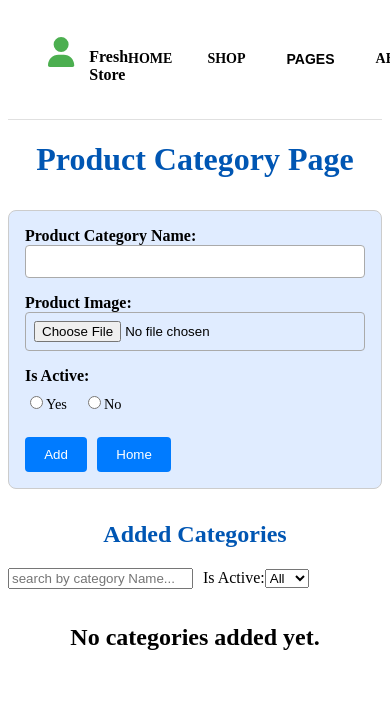
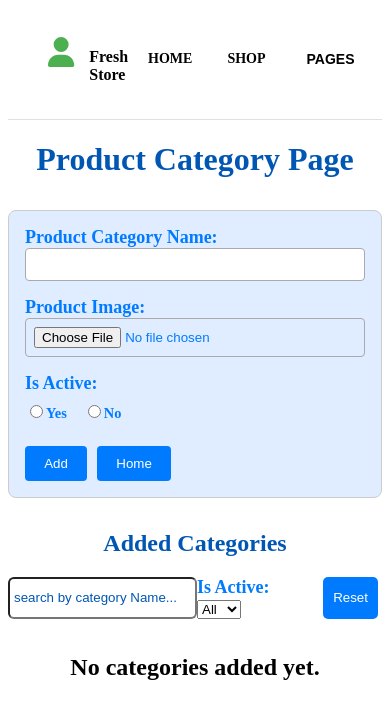
Before and after one commit to NadeemAshraf123/Fresh_Fruit_Store, a React (Vite) app: page /visit-categorypage in a window 390 px wide. Shown: the top 718 px of the page. Built offline with nearby package versions, Linux system fonts and the light colour scheme.

Commit message:
updated code for Fresh Fruit Store

```diff
--- a/src/components/pages/AddProduct.module.css
+++ b/src/components/pages/AddProduct.module.css
@@ -71,17 +71,43 @@
 /*================= Product Table Display ============ */
 
 /* searchfeilds  */
+
+.searchbars {
+  display: flex;
+  justify-content: space-evenly;
+}
 .ProductPageSearchInputfields {
     margin-right: 10px;
 }
 
-.resetbutton {
-  margin-left: 20px;
+.ProductPageSearchInputfields{
+   border-radius: 6px;
+  padding: 4px;
+
+}
+.ProductPageSearchInputfields::placeholder{
+  color: #0056b3;
+}
+
+.ProductPageSearchInputfields:focus{
+
+  border-color: #0b7fdf;
+  outline: none;
+  color: #66afe9;
+
+}
+
+.resetbutton{
+  margin-left: 25px;
+  padding: 5px 10px ;
   background-color: #007bff;
-  color: white;
-  border-color: white;
-  border-radius: 6px;
-  padding: 4px 6px;
+  color:white ;
+  border: none;
+  border-radius: 5px;
+  cursor: pointer;
+  margin-right: 4px;
+
+
 }
 
 
--- a/src/components/pages/AddProducts.tsx
+++ b/src/components/pages/AddProducts.tsx
@@ -21,9 +21,9 @@ const AddProducts = () => {
   const [searchCategory, setSearchCategory] = React.useState<string>("");
   const [searchFeatured, setSearchFeatured] = React.useState<string>("");
 
-  console.log("searchName", searchName);
-  console.log("searchCategory", searchCategory);
-  console.log("searchFeatured", searchFeatured);
+  // console.log("searchName", searchName);
+  // console.log("searchCategory", searchCategory);
+  // console.log("searchFeatured", searchFeatured);
 
 
   const navigate = useNavigate();
@@ -41,7 +41,7 @@ const AddProducts = () => {
     setUsersCategories(Categories);
   }, []);
 
-  console.log("usersCategories", usersCategories);
+  console.log("categories added by user at addcategory page", usersCategories);
 
   const handleSubmit = (e: React.FormEvent) => {
     e.preventDefault();
@@ -286,7 +286,7 @@ const AddProducts = () => {
           </div>
         </div>
 
-        <button type="submit" className={styles.button}>
+     <button type="submit" className={styles.button}>
           Add
         </button>
         <button type="button" onClick={BackToHome} className={styles.button}>
@@ -311,7 +311,7 @@ const AddProducts = () => {
           type="search"
           placeholder="search by Category..."
         />
-        <label htmlFor="featuredSelect">Is Featured:</label>
+        <label htmlFor="featuredSelect">Is Featured:
         <select
           value={searchFeatured}
           onChange={(e) => setSearchFeatured(e.target.value)}
@@ -320,6 +320,7 @@ const AddProducts = () => {
           <option value="true">Yes</option>
           <option value="false">No</option>
         </select>
+        </label>
 
         <button
         onClick={handleRestfunctionality}
--- a/src/components/pages/ProductCategoryPage.module.css
+++ b/src/components/pages/ProductCategoryPage.module.css
@@ -57,8 +57,58 @@
 /* =============table============== */
 
 /* searchfeilds  */
+
+.categorypagesearchbars {
+  display: flex;
+  justify-content: space-evenly;
+}
 .categorypagesearchinputfields {
-    margin-right: 10px;
+  border-radius: 6px;
+  padding: 4px;
+
+}
+.categorypagesearchinputfields::placeholder{
+  color: #0056B3;
+}
+.categorypagesearchinputfields:focus {
+  border-color: #0b7fdf;
+  outline: none;
+  color: #66afe9;
+}
+
+
+/* .SearchActiveStatusLabel {
+  font-size: 70px;
+  color: #007bff;
+  background-color: red;
+
+} */
+
+
+
+.categorypagesearchbars, label{
+
+  color: #007bff;
+  font-size: large;
+  font-weight: 600;
+}
+
+
+
+.resetbutton{
+  margin-left: 25px;
+  padding: 5px 10px ;
+  background-color: #007bff;
+  color:white ;
+  border: none;
+  border-radius: 5px;
+  cursor: pointer;
+  margin-right: 4px;
+
+
+}
+.resetbutton:hover{
+  background-color: #0056B3;
 }
 
 
--- a/src/components/pages/ProductCategoryPage.tsx
+++ b/src/components/pages/ProductCategoryPage.tsx
@@ -50,7 +50,6 @@ const VisitCategorizedPage = () => {
         );
         setCategoryList(existingCategories);
 
-        // alert("Category added!");
         toast.success("Category Added");
         setProductCategoryName("");
         setProductImage(null);
@@ -112,6 +111,16 @@ const VisitCategorizedPage = () => {
   });
 
   console.log("normalized", searchActiveStatus);
+
+  const HandleResetFunctionality = () => {
+
+        if (!setSearchActiveStatus && !setSearchCategoryName) return ;
+
+    toast.success("search feilds are reset");
+    setSearchActiveStatus("");
+    setSearchCategoryName("");
+
+  }
 
   return (
     <>
@@ -197,7 +206,7 @@ const VisitCategorizedPage = () => {
           placeholder="search by category Name..."
         />
 
-        <label>Is Active:</label>
+        <label className={styles.SearchActiveStatusLabel}>Is Active:
         <select
           value={searchActiveStatus}
           onChange={(e) => setSearchActiveStatus(e.target.value)}
@@ -206,11 +215,12 @@ const VisitCategorizedPage = () => {
           <option value="true">Yes</option>
           <option value="false">No</option>
         </select>
+        </label>
 
-        <p>{searchCategoryName}</p>
+            <button className={styles.resetbutton} onClick={HandleResetFunctionality}> Reset </button>
+      </div>
 
-        <p>{searchActiveStatus}</p>
-      </div>
+
       {filteredCategories.length > 0 ? (
         <table className={styles.table}>
           <thead>
--- a/src/components/productpage/FeaturesCards.tsx
+++ b/src/components/productpage/FeaturesCards.tsx
@@ -50,31 +50,68 @@ console.log("firsts un-sorted array", arr);
 
 
 
+
+
+// let Arr = [] ;
+// let Index = 0 ;
+
+// for ( let i = 0 ; i < duplicate.length; i++) {
+//   let element_existed = false ;
+
+//   for (let j = 0; j < Arr.length ; j++) {
+
+//     if ( Arr[j] === duplicate[i]) {
+//       element_existed = true;
+//       break;
+//     }
+//   }
+
+
+//   if (!element_existed) {
+//     Arr[Index] = duplicate[i];
+//     Index++;
+//   }
+
+// };
+// console.log("Remove Duplicate's:", Arr);
+
  const duplicate = [3,2,1,2,7,6,6,6,5,4,9,8,10];
 
 
 let Arr = [] ;
-let Index = 0 ;
+let Index = 0;
 
-for ( let i = 0 ; i < duplicate.length; i++) {
-  let element_existed = false ;
+for (let i = 0 ; i < duplicate.length; i++ ) {
 
-  for (let j = 0; j < Arr.length ; j++) {
+  for ( var j = 0 ; j < Arr.length; j++ ) {
 
-    if ( Arr[j] === duplicate[i]) {
-      element_existed = true;
-      break;
+      if ( Arr[j] === duplicate[i]) {
+        break;
+
+      }
+
     }
+if ( j === Arr.length) {
+  Arr[Index] = duplicate[i] ;
+  Index++
+}
+
+
+  }
+  console.log("withOUT---TRU--FALSEduplicate removal" , Arr);
+
+
+
+  let table = [ 1, 2, 3];
+
+
+  for (let i = 0 ; i < table.length ; i++) {
+    let i = table[0];
+    console.log("table" , i);
+
+
   }
 
-
-  if (!element_existed) {
-    Arr[Index] = duplicate[i];
-    Index++;
-  }
-
-};
-console.log("Remove Duplicate's:", Arr);
 
 
 
--- a/src/components/productpage/MainSection.tsx
+++ b/src/components/productpage/MainSection.tsx
@@ -8,7 +8,7 @@ const MainSection = () => {
     <section className={styles.hero}>
       <div className={styles.heroContent}>
         <div className={styles.textArea}>
-          <p className={styles.subTitle}>Fresh Fresh Orange Lemon</p>
+          <p className={styles.subTitle}>Fresh Orange Lemon Juice</p>
           <h1 className={styles.price}>$14.00 <span>/ package</span></h1>
           <button className={styles.shopBtn}>Shop Now</button>
         </div>
--- a/src/components/productpage/Nav.module.css
+++ b/src/components/productpage/Nav.module.css
@@ -42,6 +42,7 @@ margin-right: 10px;
   padding: 0;
   font-size: 1rem;
 }
+
 
 .navlinks li a {
   text-decoration: none;
@@ -236,3 +237,22 @@ margin-right: 10px;
 .searchbar button:hover {
   background-color: #388e3c;
 }
+
+
+
+/* media queries ---- */
+
+@media (max-width: 768px) {
+  .mainnavbaar {
+    display: flex;
+    flex-wrap: nowrap;
+    align-items: center;
+    gap: 10px;
+  }
+}
+
+@media (max-width: 768px) {
+  .HomeNavTag {
+    margin-left: 10px;
+  }
+}
--- a/src/components/productpage/Nav.tsx
+++ b/src/components/productpage/Nav.tsx
@@ -116,7 +116,7 @@ const Nav = () => {
   };
 
   console.log(
-    "Saved Products to localStorage:",
+    "Saved Products to localStorage by users at Addproduct page:",
     JSON.parse(localStorage.getItem("products") || "[]")
   );
 
@@ -131,7 +131,7 @@ const Nav = () => {
         </div>
 
         <ul className={styles.navlinks}>
-          <li>
+          <li className={styles.HomeNavTag}>
             {" "}
             <Link to="/"> Home </Link>{" "}
           </li>
@@ -146,7 +146,7 @@ const Nav = () => {
               className={styles.pagesbutton}
               onClick={HandlePagesDropdown}
             >
-              <Link to=""><strong> Pages </strong></Link>
+              <Link to=""><b> Pages </b></Link>
             </button>{" "}
             {isPagesDrop && (
               <ul className={styles.pagesdropmenu} ref={pagesDropRef}>
@@ -160,7 +160,9 @@ const Nav = () => {
                     Add Product{" "}
                   </button>{" "}
                 </li>
-                <li>
+
+
+                {/* <li>
                   {" "}
                   <button className={styles.pagesdropbutton}>
                     {" "}
@@ -173,7 +175,8 @@ const Nav = () => {
                     {" "}
                     Edit Product{" "}
                   </button>{" "}
-                </li>
+                </li> */}
+
                 <li>
                   <button
                     className={styles.pagesdropbutton}
--- a/src/components/productpage/ProductsDisplay.tsx
+++ b/src/components/productpage/ProductsDisplay.tsx
@@ -10,8 +10,11 @@ interface Product {
 }
 
 const ProductsDisplay: React.FC = () => {
+
+
   const productsJSON = localStorage.getItem('products');
   const products: Product[] = productsJSON ? JSON.parse(productsJSON) : [];
+  console.log("ProductsJSON for display" , products);
 
 
   function chunkArray<T>(array: T[], size: number): T[][] {
```
Also changed, not shown: src/components/productpage/index.html (added, +15 -0 lines), src/components/productpage/index.js (deleted, +0 -18 lines), 1 other file (tests, documents, lock files or other folders).
